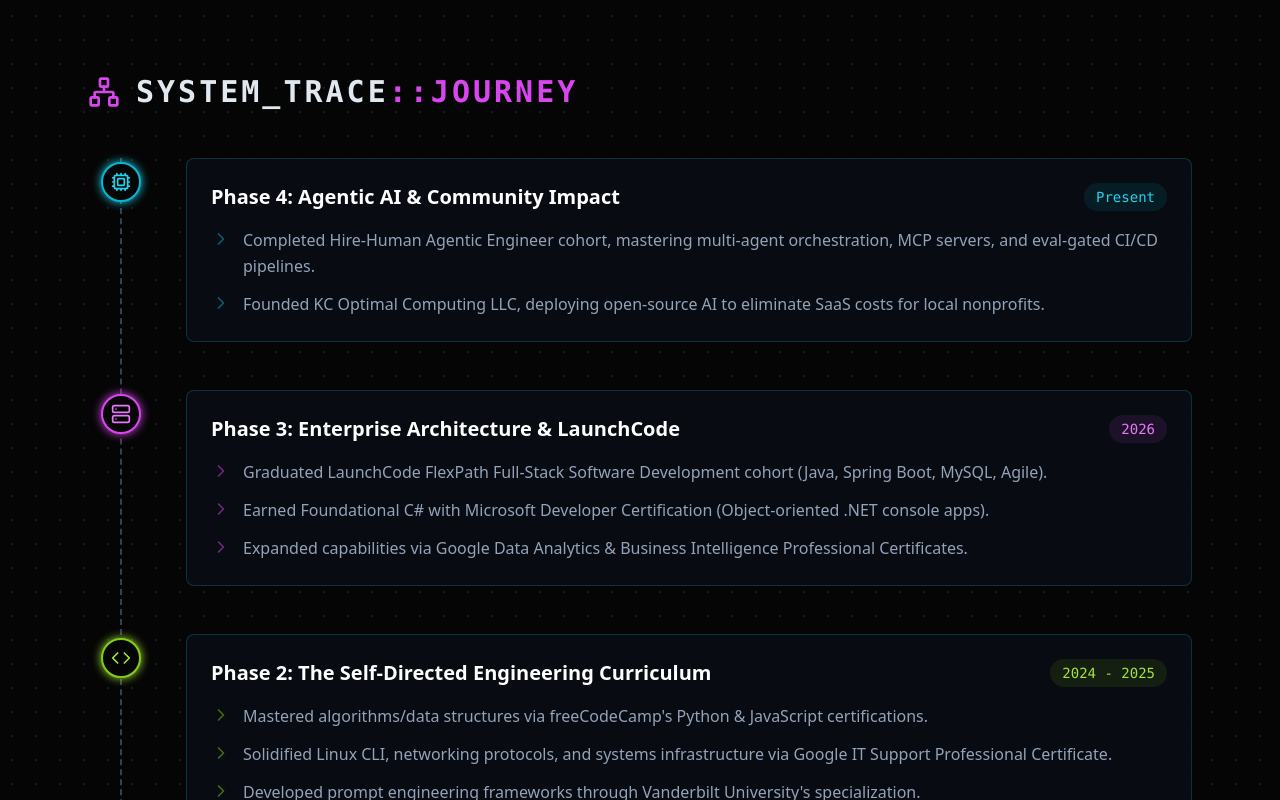
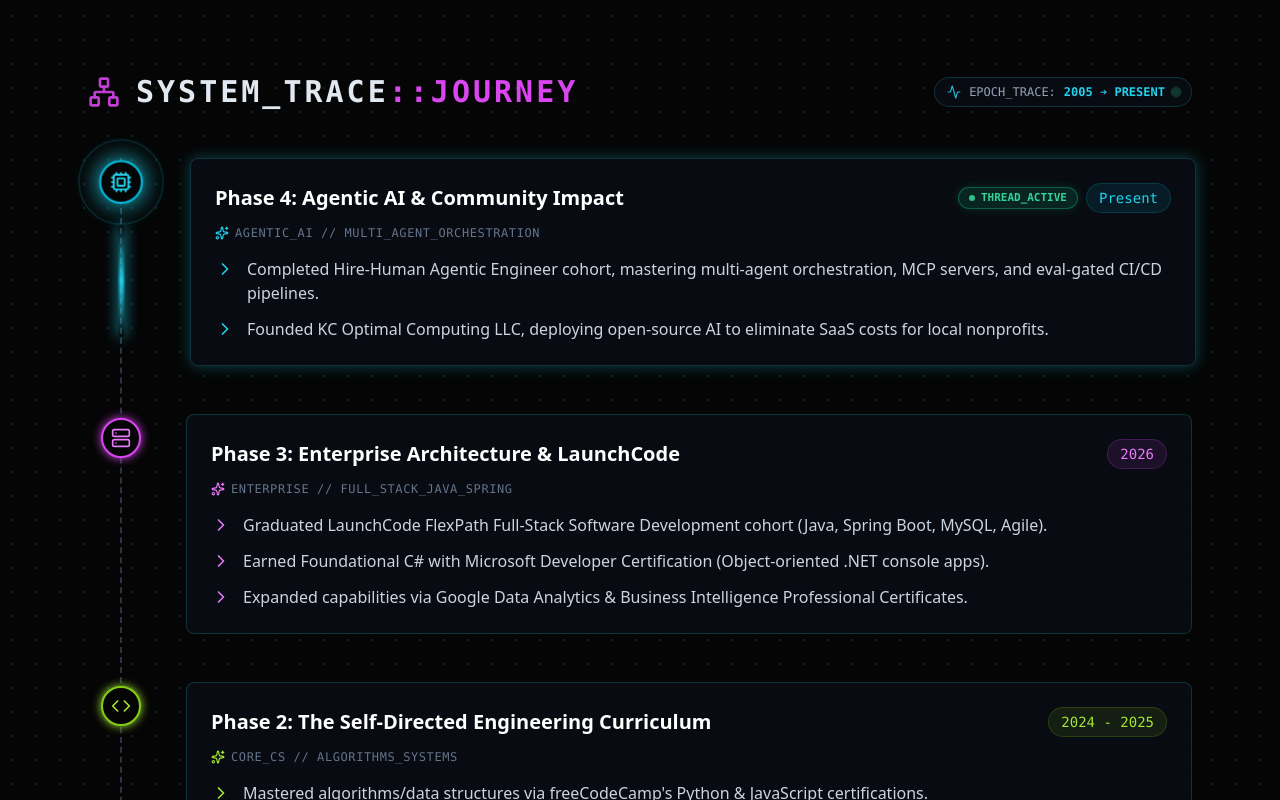
Before and after one commit to Nick040791/portfolio, a React (Vite) app: page / in a window 1280 px wide. Shown: the part 1100-1900 px from the top of the page. Built offline with nearby package versions, Linux system fonts and the light colour scheme.

Commit message:
feat: animate system trace journey with traveling circuit pulse, telemetry beacons, and interactive phase inspection

```diff
--- a/src/components/Journey.tsx
+++ b/src/components/Journey.tsx
@@ -1,49 +1,124 @@
-import React from 'react';
-import { Network, ChevronRight } from 'lucide-react';
+import React, { useState } from 'react';
+import { Network, ChevronRight, Activity, Sparkles } from 'lucide-react';
 import { journeyData } from '../data/portfolioData';
 import { getColorScheme } from '../utils/theme';
 
 export const Journey: React.FC = () => {
+  const [selectedPhase, setSelectedPhase] = useState<number | null>(0);
+
   return (
     <section id="journey" className="relative z-10">
-      <div className="flex items-center space-x-4 mb-12">
-        <Network className="w-8 h-8 text-fuchsia-500" />
+      {/* Section Header with Live Telemetry Pill */}
+      <div className="flex flex-col sm:flex-row sm:items-center justify-between gap-4 mb-12">
+        <div className="flex items-center space-x-4">
+          <Network className="w-8 h-8 text-fuchsia-500 animate-pulse" />
           <h2 className="text-3xl font-bold font-mono tracking-widest uppercase">
             System_Trace<span className="text-fuchsia-500">::Journey</span>
           </h2>
         </div>
 
-      <div className="relative border-l-2 border-dashed border-slate-700 ml-4 md:ml-8 space-y-12 pb-8">
+        {/* Telemetry Indicator */}
+        <div className="flex items-center space-x-2 px-3 py-1.5 glass-panel rounded-full border border-cyan-500/30 text-xs font-mono self-start sm:self-auto">
+          <Activity className="w-3.5 h-3.5 text-cyan-400 animate-pulse" />
+          <span className="text-slate-400">EPOCH_TRACE:</span>
+          <span className="text-cyan-400 font-semibold">2005 ➔ PRESENT</span>
+          <span className="w-1.5 h-1.5 rounded-full bg-emerald-400 animate-ping ml-1" />
+        </div>
+      </div>
+
+      {/* Timeline Circuit Container */}
+      <div className="relative border-l-2 border-dashed border-slate-700/80 ml-4 md:ml-8 space-y-12 pb-8">
+        {/* Traveling Fiber-Optic Circuit Pulse (continuous ambient signal beam) */}
+        <div
+          className="absolute -left-[3px] w-[5px] h-28 rounded-full bg-gradient-to-b from-transparent via-cyan-400 to-transparent blur-[1px] shadow-[0_0_14px_#22d3ee] pointer-events-none animate-circuit-pulse"
+          aria-hidden="true"
+        />
+
         {journeyData.map((item, index) => {
           const scheme = getColorScheme(item.color);
+          const isSelected = selectedPhase === index;
 
           return (
-            <div key={index} className="relative pl-10 md:pl-16 group">
-              {/* Glowing Node */}
             <div
-                className={`absolute -left-[21px] top-1 p-2 rounded-full bg-[#050505] border-2 ${scheme.nodeBorder} transition-all duration-300 group-hover:scale-110`}
+              key={index}
+              onClick={() => setSelectedPhase(index)}
+              className="relative pl-10 md:pl-16 group cursor-pointer transition-all duration-300"
             >
+              {/* Glowing Circuit Node */}
+              <div
+                className={`absolute -left-[21px] top-1 p-2 rounded-full bg-[#050505] border-2 ${
+                  scheme.nodeBorder
+                } transition-all duration-300 ${
+                  isSelected ? 'scale-110 shadow-[0_0_22px_currentColor]' : 'group-hover:scale-110'
+                }`}
+              >
+                {/* Active Thread Radar Pulse on Current Phase */}
+                {item.isCurrent && (
+                  <span
+                    className="absolute -inset-1 rounded-full border border-cyan-400/60 animate-ping pointer-events-none"
+                    aria-hidden="true"
+                  />
+                )}
                 {item.icon}
               </div>
 
+              {/* Milestone Narrative Card */}
               <div
-                className={`glass-panel p-6 rounded-lg border-l-4 ${scheme.border} transition-all duration-300 hover:bg-white/10`}
+                className={`glass-panel p-6 rounded-lg border-l-4 ${scheme.border} transition-all duration-300 ${
+                  isSelected
+                    ? `bg-white/10 ${scheme.glowShadow} translate-x-1 border-l-[6px]`
+                    : 'hover:bg-white/5 hover:translate-x-1'
+                }`}
               >
-                <div className="flex justify-between items-start mb-4">
-                  <h3 className={`text-xl font-bold text-white ${scheme.hoverText} transition-colors`}>
+                {/* Card Header & Status Badges */}
+                <div className="flex flex-col sm:flex-row sm:items-center justify-between gap-2 mb-3">
+                  <div className="flex items-center space-x-2">
+                    <h3
+                      className={`text-xl font-bold text-white transition-colors ${
+                        isSelected ? scheme.text : scheme.hoverText
+                      }`}
+                    >
                       {item.phase}
                     </h3>
+                  </div>
+
+                  <div className="flex items-center space-x-2 self-start sm:self-auto">
+                    {/* Active Thread Beacon for Current Phase */}
+                    {item.isCurrent && (
+                      <span className="flex items-center gap-1.5 px-2.5 py-0.5 rounded-full text-[11px] font-mono font-semibold bg-emerald-500/15 border border-emerald-500/40 text-emerald-400 shadow-[0_0_10px_rgba(16,185,129,0.2)]">
+                        <span className="w-1.5 h-1.5 rounded-full bg-emerald-400 animate-pulse" />
+                        THREAD_ACTIVE
+                      </span>
+                    )}
+
+                    {/* Milestone Date Badge */}
                     <span
-                    className={`font-mono text-sm ${scheme.text} px-3 py-1 rounded-full ${scheme.bgSubtle}`}
+                      className={`font-mono text-sm ${scheme.text} px-3 py-1 rounded-full ${scheme.bgSubtle} border ${scheme.borderSubtle}`}
                     >
                       {item.date}
                     </span>
                   </div>
+                </div>
+
+                {/* Telemetry Domain Tag */}
+                {item.telemetryTag && (
+                  <div className="flex items-center space-x-1.5 text-xs font-mono text-slate-500 mb-4 uppercase tracking-wider">
+                    <Sparkles className={`w-3.5 h-3.5 ${scheme.text} flex-shrink-0`} />
+                    <span>{item.telemetryTag}</span>
+                  </div>
+                )}
+
+                {/* Milestone Detail Bullet Points */}
                 <ul className="space-y-3">
                   {item.details.map((detail, idx) => (
-                    <li key={idx} className="flex items-start space-x-3 text-slate-400">
-                      <ChevronRight className={`w-5 h-5 mt-0.5 ${scheme.textMuted} flex-shrink-0`} />
-                      <span className="leading-relaxed">{detail}</span>
+                    <li
+                      key={idx}
+                      className="flex items-start space-x-3 text-slate-300 group-hover:text-slate-200 transition-colors"
+                    >
+                      <ChevronRight
+                        className={`w-5 h-5 mt-0.5 ${scheme.text} flex-shrink-0 transition-transform duration-300 group-hover:translate-x-1`}
+                      />
+                      <span className="leading-relaxed text-sm md:text-base">{detail}</span>
                     </li>
                   ))}
                 </ul>
--- a/src/data/portfolioData.tsx
+++ b/src/data/portfolioData.tsx
@@ -40,6 +40,8 @@ export const journeyData: JourneyItem[] = [
     date: "Present",
     color: "cyan",
     icon: <Cpu className="w-5 h-5 text-cyan-400" />,
+    telemetryTag: "AGENTIC_AI // MULTI_AGENT_ORCHESTRATION",
+    isCurrent: true,
     details: [
       "Completed Hire-Human Agentic Engineer cohort, mastering multi-agent orchestration, MCP servers, and eval-gated CI/CD pipelines.",
       "Founded KC Optimal Computing LLC, deploying open-source AI to eliminate SaaS costs for local nonprofits."
@@ -50,6 +52,7 @@ export const journeyData: JourneyItem[] = [
     date: "2026",
     color: "magenta",
     icon: <Server className="w-5 h-5 text-fuchsia-400" />,
+    telemetryTag: "ENTERPRISE // FULL_STACK_JAVA_SPRING",
     details: [
       "Graduated LaunchCode FlexPath Full-Stack Software Development cohort (Java, Spring Boot, MySQL, Agile).",
       "Earned Foundational C# with Microsoft Developer Certification (Object-oriented .NET console apps).",
@@ -61,6 +64,7 @@ export const journeyData: JourneyItem[] = [
     date: "2024 - 2025",
     color: "lime",
     icon: <Code className="w-5 h-5 text-lime-400" />,
+    telemetryTag: "CORE_CS // ALGORITHMS_SYSTEMS",
     details: [
       "Mastered algorithms/data structures via freeCodeCamp's Python & JavaScript certifications.",
       "Solidified Linux CLI, networking protocols, and systems infrastructure via Google IT Support Professional Certificate.",
@@ -72,6 +76,7 @@ export const journeyData: JourneyItem[] = [
     date: "2005 - 2020",
     color: "cyan",
     icon: <MonitorPlay className="w-5 h-5 text-cyan-400" />,
+    telemetryTag: "HARDWARE_ROOTS // ROOT_CAUSE_DIAGNOSTICS",
     details: [
       "Served as IT Supervisor at Elevate Missouri, conducting root-cause analysis on multi-site hardware incidents.",
       "Designed offline-capable timekeeping APIs, saving 2.5 hours of weekly administrative overhead.",
--- a/src/index.css
+++ b/src/index.css
@@ -44,11 +44,32 @@
     opacity: 0.1;
     animation: scan 8s linear infinite;
   }
+
+  .animate-circuit-pulse {
+    animation: circuit-pulse 5.5s cubic-bezier(0.4, 0, 0.2, 1) infinite;
+  }
 }
 
 @keyframes scan {
   0% { top: -100px; }
   100% { top: 100%; }
+}
+
+@keyframes circuit-pulse {
+  0% {
+    top: 0%;
+    opacity: 0;
+  }
+  8% {
+    opacity: 1;
+  }
+  92% {
+    opacity: 1;
+  }
+  100% {
+    top: 98%;
+    opacity: 0;
+  }
 }
 
 /* Custom scrollbar */
--- a/src/types/portfolio.ts
+++ b/src/types/portfolio.ts
@@ -8,6 +8,8 @@ export interface JourneyItem {
   color: AccentColor;
   icon: ReactNode;
   details: string[];
+  telemetryTag?: string;
+  isCurrent?: boolean;
 }
 
 export interface ProjectItem {
```
Lines whose indentation alone changed are shown as unchanged.
